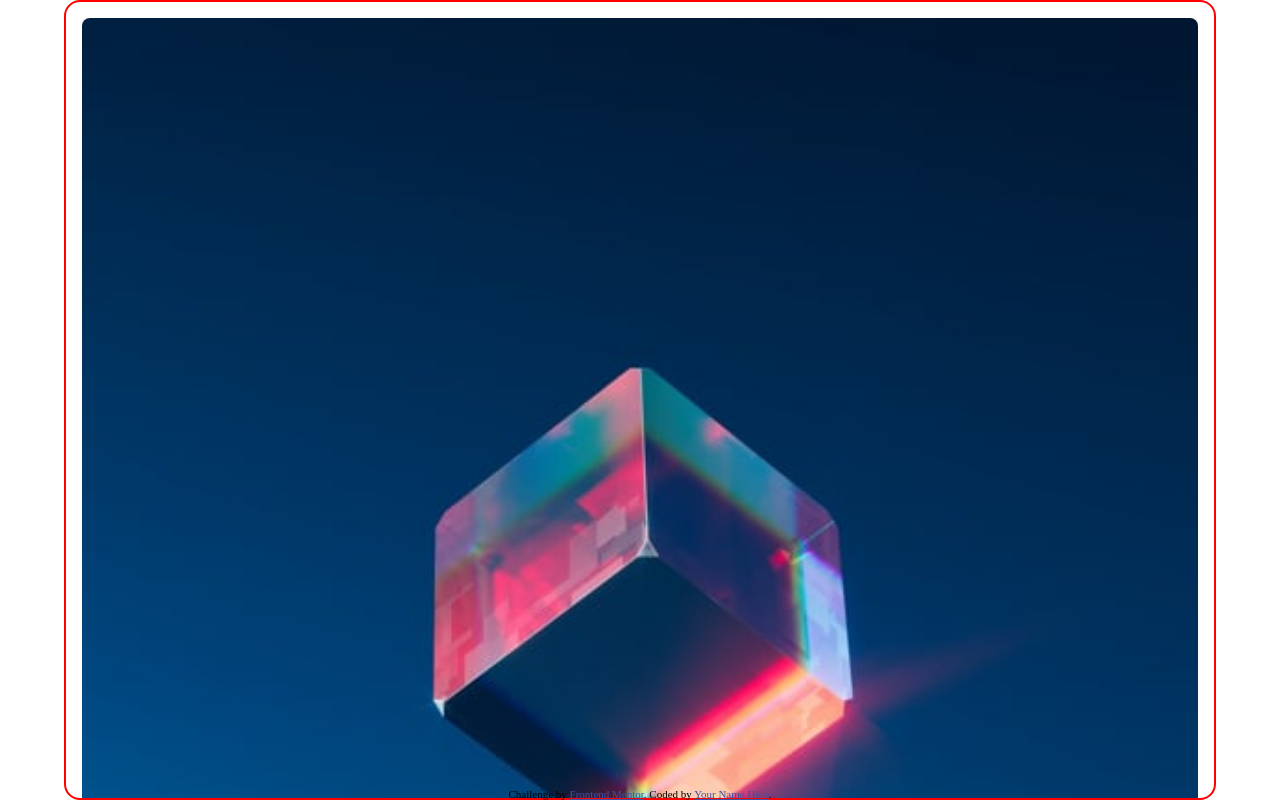
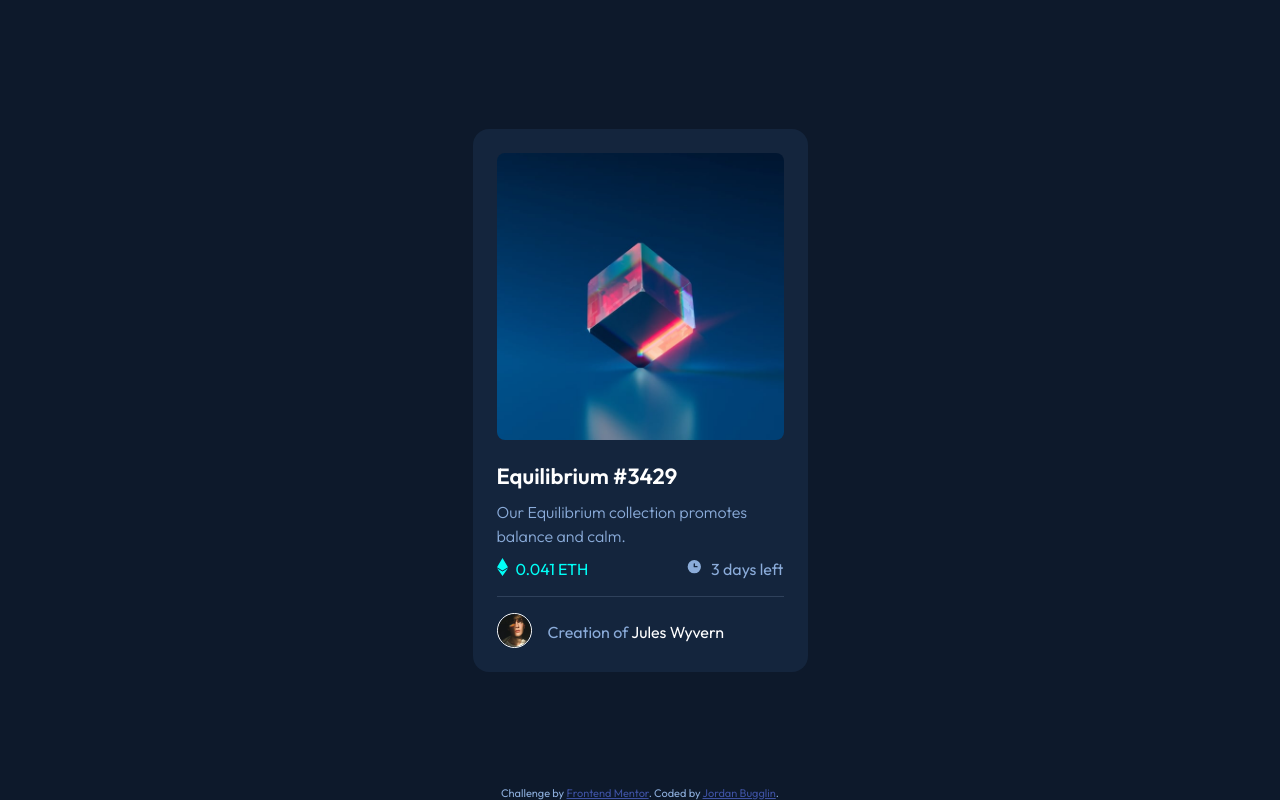
Before and after one commit to Jbugglin/NFT-Preview-Card, a plain HTML site: page index.html in a window 1280 px wide. Drawn offline with Linux system fonts and the light colour scheme.

Commit message:
UPdate
Need to figure out how to add a mask on hover. Other than stylizing the active states, its done.

```diff
--- a/index.html
+++ b/index.html
@@ -7,6 +7,10 @@
     <!-- displays site properly based on user's device -->
 
     <link rel="icon" type="image/png" sizes="32x32" href="./images/favicon-32x32.png">
+
+    <link rel="preconnect" href="https://fonts.googleapis.com">
+    <link rel="preconnect" href="https://fonts.gstatic.com" crossorigin>
+    <link href="https://fonts.googleapis.com/css2?family=Outfit:wght@300;400;600&display=swap" rel="stylesheet">
 
     <link rel="stylesheet" href="style.css">
 
@@ -23,7 +27,7 @@
 <body>
     <main>
         <div class="nftImageContainer">
-            <img src="./images/image-equilibrium.jpg" alt="Equilibrium NFT">
+            <img src="./images/image-equilibrium.jpg" alt="Equilibrium NFT" id="nftImage">
         </div>
 
         <div class="nftDesc">
@@ -53,14 +57,14 @@
             <div class="creatorAvatar">
                 <img src="./images/image-avatar.png" alt="NFT creator avatar" class="avatarImage">
             </div>
-            <div class="nftCredit">Creation of Jules Wyvern</div>
+            <div class="nftCredit">Creation of <span>Jules Wyvern</span></div>
         </div>
     </main>
 
 
 
     <footer class="attribution">
-        Challenge by <a href="https://www.frontendmentor.io?ref=challenge" target="_blank">Frontend Mentor</a>. Coded by <a href="#">Your Name Here</a>.
+        Challenge by <a href="https://www.frontendmentor.io?ref=challenge" target="_blank">Frontend Mentor</a>. Coded by <a href="https://github.com/Jbugglin">Jordan Bugglin</a>.
     </footer>
 </body>
 
--- a/style.css
+++ b/style.css
@@ -1,3 +1,13 @@
+:root {
+    --pri-softBlue: hsl(215, 51%, 70%);
+    --pri-cyan: hsl(178, 100%, 50%);
+    --mbg-veryDarkBlue: hsl(217, 54%, 11%);
+    --cardbg-veryDarkBlue: hsl(216, 50%, 16%);
+    --line-veryDarkBlue: hsl(215, 32%, 27%);
+    --white: hsl(0, 0%, 100%);
+    font-family: 'Outfit', sans-serif;
+}
+
 *,
 *::after,
 *::before {
@@ -15,33 +25,61 @@ body {
     justify-content: center;
     align-items: center;
     overflow: hidden;
+    background-color: var(--mbg-veryDarkBlue);
 }
 
 main {
     width: 90%;
+    max-width: 335px;
+    max-height: 545px;
     height: min-content;
     overflow: hidden;
-    border: 2px solid red;
-    padding: 1rem;
+    padding: 1.5rem 1.5rem 0.75rem 1.5rem;
     border-radius: 1rem;
+    background-color: var(--cardbg-veryDarkBlue);
 }
 
-img {
+.nftImageContainer img {
     width: 100%;
     height: 100%;
     border-radius: 0.5rem;
+}
+
+.nftDesc h1 {
+    font-size: 1.375rem;
+    font-weight: 600;
+    color: var(--white);
+    margin: 1.125rem 0rem 0.5rem 0rem;
+}
+
+.nftDesc p {
+    font-size: 1rem;
+    font-weight: 300;
+    line-height: 1.5;
+    color: var(--pri-softBlue);
+    margin: 0.625rem 0rem 0.625rem 0rem;
 }
 
 .nftPricingAndSale {
     display: flex;
     justify-content: space-between;
     align-items: center;
+    margin: 0.5rem 0rem 1rem 0rem;
 }
 
 .nftPrice {
     display: flex;
     justify-content: center;
     align-items: center;
+    color: var(--pri-cyan);
+}
+
+.price {
+    margin-left: 0.5rem;
+}
+
+.sale {
+    margin-left: 0.5rem;
 }
 
 #icons {
@@ -53,22 +91,40 @@ img {
     display: flex;
     justify-content: space-between;
     align-items: center;
+    color: var(--pri-softBlue);
+}
+
+hr {
+    border-top: 1.5px solid var(--line-veryDarkBlue);
+    border-bottom: none;
+    border-left: none;
+    border-right: none;
 }
 
 .nftCreatorCredit {
     display: flex;
-    justify-content: center;
+    justify-content: left;
     align-items: center;
+    color: var(--pri-softBlue);
+    margin: 1rem 0rem 0.5rem 0rem;
 }
 
 .avatarImage {
-    width: 25%;
-    height: 25%;
+    width: 35px;
+    height: 35px;
+    border: 1.5px solid var(--white);
+    border-radius: 50%;
+    margin-right: 1rem;
+}
+
+span {
+    color: var(--white);
 }
 
 footer {
     position: absolute;
     bottom: 0;
+    color: var(--pri-softBlue);
 }
 
 .attribution {
```
